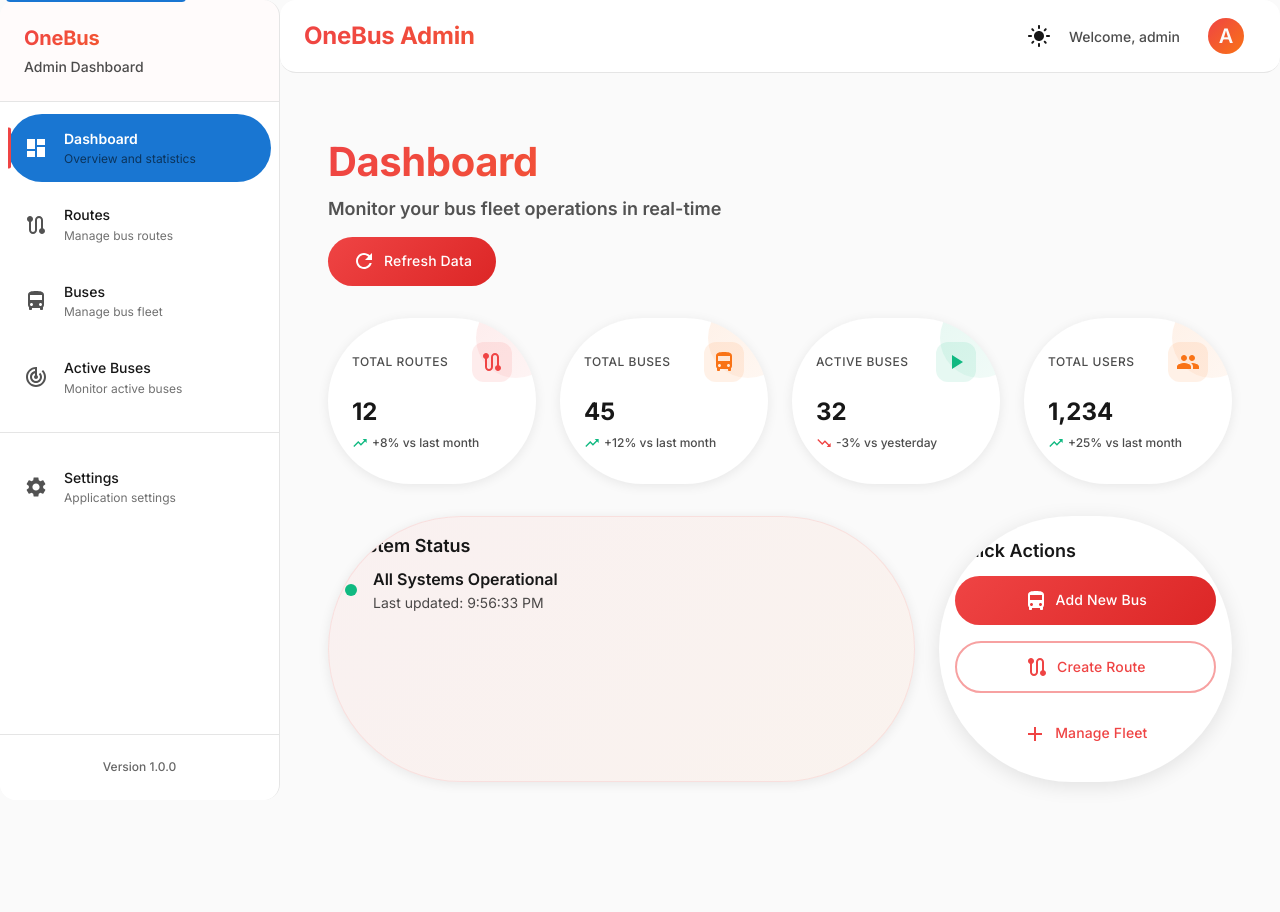
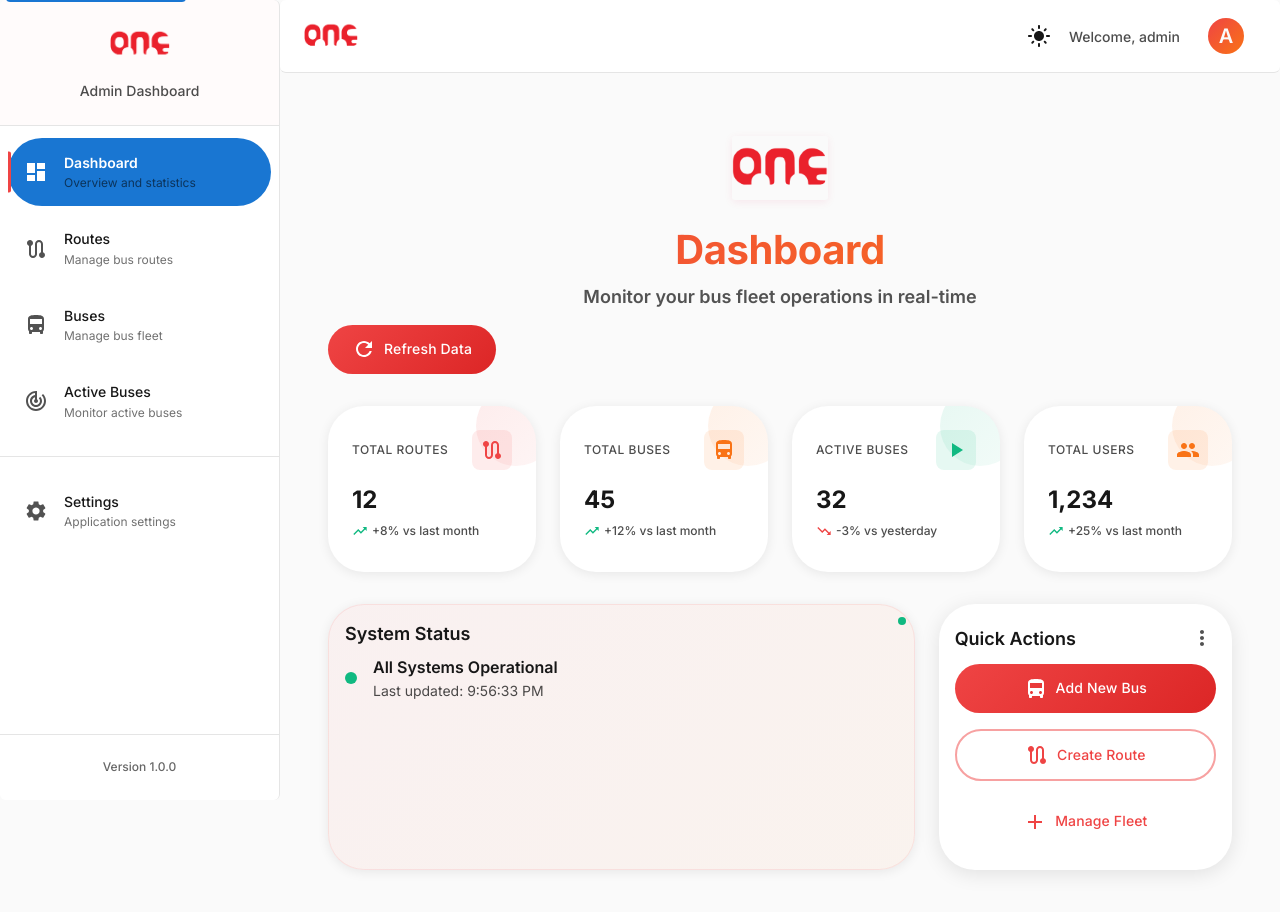
Before and after one commit to tsouloJHB/OneBusAdmin, a React (Create React App) app in the folder react-admin-dashboard/: page /dashboard in a window 1280 px wide. Shown: the top 912 px of the page. Before the commit the page ends 830 px from the top, so only its background shows below. Built offline with nearby package versions, Linux system fonts and the light colour scheme.

Commit message:
feat: Introduce OneBusLogo component and update design tokens for consistent styling across the application

```diff
--- a/react-admin-dashboard/src/components/layout/AppLayout.tsx
+++ b/react-admin-dashboard/src/components/layout/AppLayout.tsx
@@ -22,6 +22,7 @@ import {
 } from '@mui/icons-material';
 import { useAuth } from '../../contexts/AuthContext';
 import { ThemeToggle } from '../ui/ThemeToggle';
+import { OneBusLogo } from '../ui';
 import { Sidebar } from './Sidebar';
 import { designTokens } from '../../theme';
 
@@ -124,23 +125,9 @@ export const AppLayout: React.FC<AppLayoutProps> = ({ children }) => {
             <MenuIcon />
           </IconButton>
 
-          <Typography
-            variant="h5"
-            noWrap
-            component="h1"
-            sx={{
-              flexGrow: 1,
-              fontSize: { xs: '1.25rem', sm: '1.5rem' },
-              fontWeight: 700,
-              background: `linear-gradient(135deg, ${theme.palette.primary.main} 0%, ${theme.palette.secondary.main} 100%)`,
-              backgroundClip: 'text',
-              WebkitBackgroundClip: 'text',
-              WebkitTextFillColor: 'transparent',
-              letterSpacing: '-0.01em',
-            }}
-          >
-            OneBus Admin
-          </Typography>
+          <Box sx={{ display: 'flex', alignItems: 'center', flexGrow: 1 }}>
+            <OneBusLogo size={36} />
+          </Box>
 
           {/* User Menu */}
           <Box sx={{ display: 'flex', alignItems: 'center', gap: 1 }}>
--- a/react-admin-dashboard/src/components/layout/Sidebar.tsx
+++ b/react-admin-dashboard/src/components/layout/Sidebar.tsx
@@ -22,6 +22,7 @@ import {
   Settings,
 } from '@mui/icons-material';
 import { designTokens } from '../../theme';
+import { OneBusLogo } from '../ui';
 
 interface NavigationItem {
   id: string;
@@ -205,28 +206,16 @@ export const Sidebar: React.FC<SidebarProps> = ({
         borderColor: 'divider',
         background: alpha(theme.palette.primary.main, 0.02),
       }}>
-        <Typography
-          variant="h6"
-          component="div"
-          sx={{
-            fontSize: isTablet ? '1.125rem' : '1.25rem',
-            fontWeight: 700,
-            background: `linear-gradient(135deg, ${theme.palette.primary.main} 0%, ${theme.palette.secondary.main} 100%)`,
-            backgroundClip: 'text',
-            WebkitBackgroundClip: 'text',
-            WebkitTextFillColor: 'transparent',
-            letterSpacing: '-0.01em',
-          }}
-        >
-          OneBus
-        </Typography>
+        <Box sx={{ display: 'flex', justifyContent: 'center', mb: 2 }}>
+          <OneBusLogo size={40} />
+        </Box>
         <Typography
           variant="body2"
           color="text.secondary"
           sx={{
             fontSize: isTablet ? '0.75rem' : '0.875rem',
             fontWeight: 500,
-            mt: 0.5,
+            textAlign: 'center',
           }}
         >
           Admin Dashboard
--- a/react-admin-dashboard/src/components/pages/BusesPage.tsx
+++ b/react-admin-dashboard/src/components/pages/BusesPage.tsx
@@ -103,7 +103,7 @@ const BusesPageContent: React.FC = () => {
       alignItems: 'center',
       mb: 3
     }}>
-      <Box>
+      <Box sx={{ px: 2, py: 1 }}>
         <Typography variant="h4" component="h1" gutterBottom>
           {navigationState.currentView === 'company-list'
             ? 'Bus Fleet Management'
--- a/react-admin-dashboard/src/components/pages/SimpleDashboard.tsx
+++ b/react-admin-dashboard/src/components/pages/SimpleDashboard.tsx
@@ -12,7 +12,8 @@ import {
   Add as AddIcon,
   Refresh as RefreshIcon,
 } from '@mui/icons-material';
-import { StatsCard, ModernCard, ModernButton } from '../ui';
+import { StatsCard, ModernCard, ModernButton, OneBusLogo } from '../ui';
+import { designTokens } from '../../theme';
 
 const SimpleDashboard: React.FC = () => {
   const theme = useTheme();
@@ -21,6 +22,13 @@ const SimpleDashboard: React.FC = () => {
     <Box sx={{ p: 3 }}>
       {/* Header */}
       <Box sx={{ mb: 4 }}>
+        <Box sx={{ display: 'flex', justifyContent: 'center', mb: 3 }}>
+          <OneBusLogo
+            size={64}
+            sx={{ boxShadow: designTokens.shadows.soft }}
+          />
+        </Box>
+        <Box sx={{ textAlign: 'center' }}>
           <Typography
             variant="h3"
             component="h1"
@@ -28,10 +36,15 @@ const SimpleDashboard: React.FC = () => {
               fontSize: { xs: '2rem', sm: '2.5rem' },
               fontWeight: 700,
               mb: 1,
+              // Use gradient text only in light mode, solid color in dark mode
+              ...(theme.palette.mode === 'light' ? {
                 background: `linear-gradient(135deg, ${theme.palette.primary.main} 0%, ${theme.palette.secondary.main} 100%)`,
                 backgroundClip: 'text',
                 WebkitBackgroundClip: 'text',
                 WebkitTextFillColor: 'transparent',
+              } : {
+                color: theme.palette.primary.main,
+              }),
             }}
           >
             Dashboard
@@ -43,6 +56,7 @@ const SimpleDashboard: React.FC = () => {
           >
             Monitor your bus fleet operations in real-time
           </Typography>
+        </Box>
 
         <Box sx={{ mt: 2 }}>
           <ModernButton
@@ -169,6 +183,7 @@ const SimpleDashboard: React.FC = () => {
               variant="ghost"
               icon={<AddIcon />}
               fullWidth
+              sx={{ px: 3, py: 1.5 }}
             >
               Manage Fleet
             </ModernButton>
--- a/react-admin-dashboard/src/components/ui/ModernCard.tsx
+++ b/react-admin-dashboard/src/components/ui/ModernCard.tsx
@@ -39,7 +39,7 @@ export const ModernCard: React.FC<ModernCardProps> = ({
 
   const getCardStyles = () => {
     const baseStyles = {
-      borderRadius: designTokens.borderRadius.lg,
+      borderRadius: designTokens.borderRadius.md,
       transition: designTokens.transitions.medium,
       cursor: onClick ? 'pointer' : 'default',
     };
--- /dev/null
+++ b/react-admin-dashboard/src/components/ui/OneBusLogo.tsx
@@ -0,0 +1,88 @@
+import React from 'react';
+import { Box, SxProps, Theme } from '@mui/material';
+
+interface OneBusLogoProps {
+  size?: number;
+  variant?: 'default' | 'white' | 'gradient-bg';
+  sx?: SxProps<Theme>;
+}
+
+export const OneBusLogo: React.FC<OneBusLogoProps> = ({
+  size = 32,
+  variant = 'default',
+  sx = {},
+}) => {
+  const getLogoStyles = () => {
+    const baseStyles = {
+      height: size,
+      width: 'auto', // Let width adjust to maintain aspect ratio
+      maxWidth: size * 1.5, // Prevent it from getting too wide
+      borderRadius: 0.5,
+      objectFit: 'contain' as const,
+    };
+
+    switch (variant) {
+      case 'white':
+        return {
+          ...baseStyles,
+          filter: 'brightness(0) invert(1)',
+        };
+      case 'gradient-bg':
+        return {
+          ...baseStyles,
+          p: 1,
+          background: 'linear-gradient(135deg, #ef4444 0%, #f97316 100%)',
+          borderRadius: 1,
+          boxShadow: '0 4px 16px rgba(220, 0, 78, 0.12)',
+        };
+      default:
+        return baseStyles;
+    }
+  };
+
+  if (variant === 'gradient-bg') {
+    return (
+      <Box
+        sx={{
+          display: 'inline-flex',
+          alignItems: 'center',
+          justifyContent: 'center',
+          width: size,
+          height: size,
+          background: 'linear-gradient(135deg, #ef4444 0%, #f97316 100%)',
+          borderRadius: 1,
+          boxShadow: '0 4px 16px rgba(220, 0, 78, 0.12)',
+          p: 1,
+          ...sx
+        }}
+      >
+        <Box
+          component="img"
+          src="/redlogo.png"
+          alt="OneBus Logo"
+          sx={{
+            height: '70%',
+            width: 'auto',
+            maxWidth: '70%',
+            objectFit: 'contain',
+            filter: 'brightness(0) invert(1)',
+          }}
+        />
+      </Box>
+    );
+  }
+
+  return (
+    <Box
+      component="img"
+      src="/redlogo.png"
+      alt="OneBus Logo"
+      sx={{
+        ...getLogoStyles(),
+        ...sx,
+      }}
+    />
+  );
+};
+
+export default OneBusLogo;
--- a/react-admin-dashboard/src/components/ui/StatsCard.tsx
+++ b/react-admin-dashboard/src/components/ui/StatsCard.tsx
@@ -136,7 +136,7 @@ export const StatsCard: React.FC<StatsCardProps> = ({
                 justifyContent: 'center',
                 width: 40,
                 height: 40,
-                borderRadius: '12px',
+                borderRadius: '8px',
                 backgroundColor: alpha(getColorValue(), 0.1),
                 color: getColorValue(),
               }}
--- a/react-admin-dashboard/src/components/ui/index.ts
+++ b/react-admin-dashboard/src/components/ui/index.ts
@@ -26,3 +26,4 @@ export { ThemeToggle } from './ThemeToggle';
 export { ModernCard } from './ModernCard';
 export { ModernButton } from './ModernButton';
 export { StatsCard } from './StatsCard';
+export { OneBusLogo } from './OneBusLogo';
--- a/react-admin-dashboard/src/index.css
+++ b/react-admin-dashboard/src/index.css
@@ -24,10 +24,10 @@
   --spacing-xxl: 48px;
 
   /* Border radius tokens */
-  --radius-sm: 8px;
-  --radius-md: 12px;
-  --radius-lg: 16px;
-  --radius-xl: 20px;
+  --radius-sm: 4px;
+  --radius-md: 6px;
+  --radius-lg: 8px;
+  --radius-xl: 12px;
   --radius-round: 50px;
 
   /* Shadows */
@@ -41,12 +41,22 @@
   --transition-slow: 0.35s ease-in-out;
 }
 
+/* Light theme colors */
+:root {
+  --color-bg-primary: #fafafa;
+  --color-bg-secondary: #ffffff;
+  --color-text-primary: #171717;
+  --color-text-secondary: #525252;
+  --color-text-disabled: #a3a3a3;
+}
+
 /* Dark theme colors */
 [data-theme="dark"] {
   --color-bg-primary: #0f0f0f;
   --color-bg-secondary: #1a1a1a;
   --color-text-primary: #fafafa;
-  --color-text-secondary: #d4d4d4;
+  --color-text-secondary: #e5e5e5;
+  --color-text-disabled: #a3a3a3;
 }
 
 /* Base styles */
@@ -65,6 +75,91 @@ body {
   background-color: var(--color-bg-primary, #fafafa);
   color: var(--color-text-primary, #171717);
   transition: background-color var(--transition-medium), color var(--transition-medium);
+}
+
+/* Ensure all text elements respect theme colors */
+h1, h2, h3, h4, h5, h6 {
+  color: var(--color-text-primary);
+}
+
+p, span, div {
+  color: inherit;
+}
+
+/* Force Material-UI components to respect dark mode */
+[data-theme="dark"] .MuiTypography-root {
+  color: var(--color-text-primary) !important;
+}
+
+[data-theme="dark"] .MuiTypography-colorTextSecondary {
+  color: var(--color-text-secondary) !important;
+}
+
+[data-theme="dark"] .MuiListItemText-secondary {
+  color: var(--color-text-secondary) !important;
+}
+
+[data-theme="dark"] .MuiTypography-body2 {
+  color: var(--color-text-secondary) !important;
+}
+
+[data-theme="dark"] .MuiTypography-caption {
+  color: var(--color-text-secondary) !important;
+}
+
+/* Specific overrides for common text elements */
+[data-theme="dark"] .MuiListItemText-primary {
+  color: var(--color-text-primary) !important;
+}
+
+[data-theme="dark"] .MuiBreadcrumbs-root .MuiTypography-root {
+  color: var(--color-text-secondary) !important;
+}
+
+[data-theme="dark"] .MuiAlert-root .MuiTypography-root {
+  color: inherit !important;
+}
+
+/* Ensure all text in dark mode is visible */
+[data-theme="dark"] * {
+  color: var(--color-text-primary);
+}
+
+[data-theme="dark"] .MuiTypography-colorTextSecondary,
+[data-theme="dark"] [color="text.secondary"] {
+  color: var(--color-text-secondary) !important;
+}
+
+/* Additional specific overrides for stubborn elements */
+[data-theme="dark"] .MuiDrawer-paper .MuiTypography-root {
+  color: var(--color-text-primary) !important;
+}
+
+[data-theme="dark"] .MuiDrawer-paper .MuiListItemText-secondary {
+  color: var(--color-text-secondary) !important;
+}
+
+[data-theme="dark"] .MuiAppBar-root .MuiTypography-root {
+  color: var(--color-text-primary) !important;
+}
+
+[data-theme="dark"] .MuiPaper-root .MuiTypography-root {
+  color: var(--color-text-primary) !important;
+}
+
+[data-theme="dark"] .MuiPaper-root .MuiTypography-colorTextSecondary {
+  color: var(--color-text-secondary) !important;
+}
+
+/* Ensure form elements respect dark mode */
+input, textarea, select {
+  background-color: var(--color-bg-secondary);
+  color: var(--color-text-primary);
+  border-color: var(--color-text-disabled);
+}
+
+input::placeholder, textarea::placeholder {
+  color: var(--color-text-disabled);
 }
 
 code {
@@ -155,7 +250,6 @@ html {
 @media print {
   * {
     background: transparent !important;
-    color: black !important;
     box-shadow: none !important;
     text-shadow: none !important;
   }
@@ -163,9 +257,11 @@ html {
   body {
     font-size: 12pt;
     line-height: 1.4;
+    color: #000 !important; /* Only force black in print mode */
   }
 
   h1, h2, h3, h4, h5, h6 {
     page-break-after: avoid;
+    color: #000 !important; /* Only force black in print mode */
   }
 }
--- a/react-admin-dashboard/src/theme/index.ts
+++ b/react-admin-dashboard/src/theme/index.ts
@@ -12,10 +12,10 @@ export const designTokens = {
     xxl: 48,
   },
   borderRadius: {
-    sm: 8,
-    md: 12,
-    lg: 16,
-    xl: 20,
+    sm: 4,
+    md: 6,
+    lg: 8,
+    xl: 12,
     round: 50,
   },
   shadows: {
@@ -182,6 +182,18 @@ const lightThemeOptions: ThemeOptions = {
       disabled: colorPalette.neutral[400],
     },
     divider: colorPalette.neutral[200],
+    grey: {
+      50: colorPalette.neutral[50],
+      100: colorPalette.neutral[100],
+      200: colorPalette.neutral[200],
+      300: colorPalette.neutral[300],
+      400: colorPalette.neutral[400],
+      500: colorPalette.neutral[500],
+      600: colorPalette.neutral[600],
+      700: colorPalette.neutral[700],
+      800: colorPalette.neutral[800],
+      900: colorPalette.neutral[900],
+    },
   },
   typography,
   shape: {
@@ -225,11 +237,23 @@ const darkThemeOptions: ThemeOptions = {
       paper: '#1a1a1a',
     },
     text: {
-      primary: colorPalette.neutral[50],
-      secondary: colorPalette.neutral[300],
-      disabled: colorPalette.neutral[500],
+      primary: colorPalette.neutral[50],    // #fafafa - very light
+      secondary: colorPalette.neutral[200], // #e5e5e5 - lighter than before
+      disabled: colorPalette.neutral[400],  // #a3a3a3 - medium gray
     },
     divider: colorPalette.neutral[700],
+    grey: {
+      50: colorPalette.neutral[800],   // Dark equivalent of grey.50
+      100: colorPalette.neutral[700],  // Dark equivalent of grey.100
+      200: colorPalette.neutral[600],  // Dark equivalent of grey.200
+      300: colorPalette.neutral[500],  // Dark equivalent of grey.300
+      400: colorPalette.neutral[400],  // Keep as is
+      500: colorPalette.neutral[300],  // Lighter for dark mode
+      600: colorPalette.neutral[200],  // Much lighter for dark mode
+      700: colorPalette.neutral[100],  // Very light for dark mode
+      800: colorPalette.neutral[50],   // Almost white for dark mode
+      900: colorPalette.neutral[50],   // White for dark mode
+    },
   },
   typography,
   shape: {
@@ -301,7 +325,7 @@ const getComponentOverrides = (mode: PaletteMode) => ({
   MuiCard: {
     styleOverrides: {
       root: {
-        borderRadius: designTokens.borderRadius.lg,
+        borderRadius: designTokens.borderRadius.md,
         boxShadow: mode === 'dark' ?
           '0 4px 16px rgba(0, 0, 0, 0.3)' :
           '0 2px 12px rgba(0, 0, 0, 0.08)',
@@ -344,7 +368,7 @@ const getComponentOverrides = (mode: PaletteMode) => ({
   MuiPaper: {
     styleOverrides: {
       root: {
-        borderRadius: designTokens.borderRadius.lg,
+        borderRadius: designTokens.borderRadius.md,
         backgroundImage: 'none',
       },
       elevation1: {
```
Also changed, not shown: react-admin-dashboard/src/components/ui/LoginForm.tsx (+14 -17 lines), 1 other file (tests, documents, lock files or other folders). Lines whose indentation alone changed are shown as unchanged.
